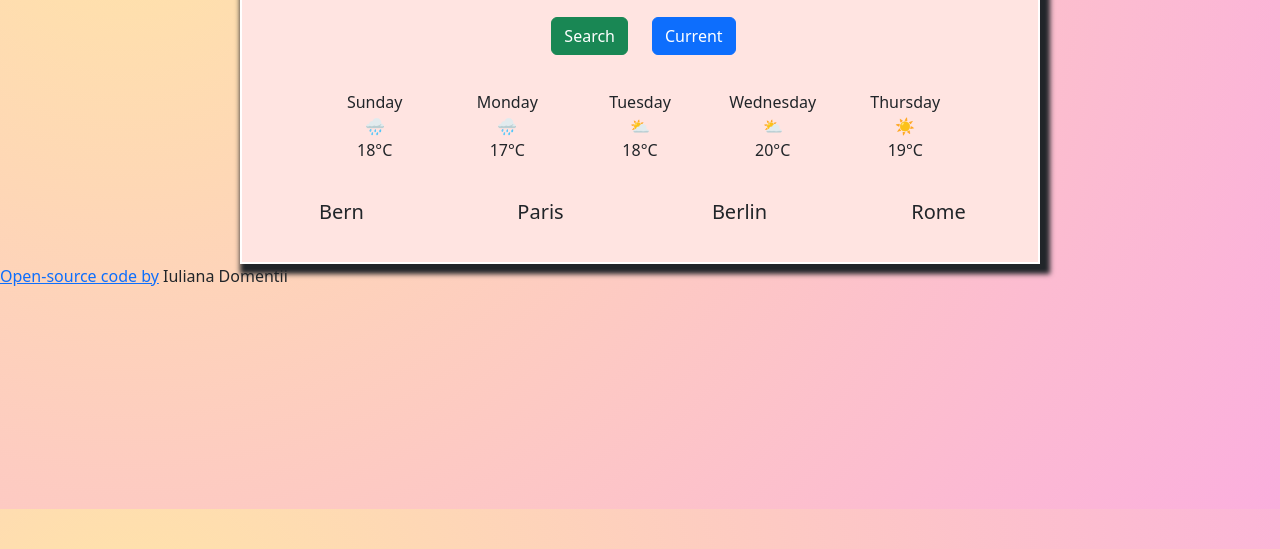
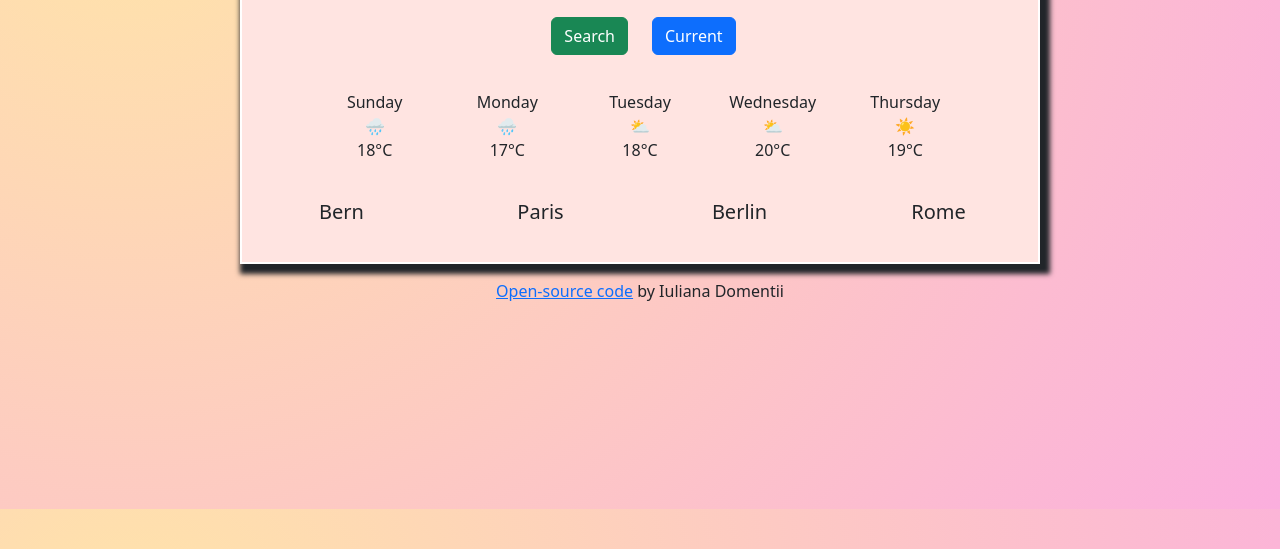
Before and after one commit to iuliana-domentii/weather-project, a plain HTML site: page index.html in a window 1280 px wide. Shown: the part 291-840 px from the top of the page. Drawn offline with nearby package versions, Linux system fonts and the light colour scheme.

Commit message:
added the name and link to my repo

```diff
--- a/index.html
+++ b/index.html
@@ -121,7 +121,13 @@
         <div class="col-3">Rome</div>
       </div>
     </div>
-    <a href="https://www.w3schools.com/" target="_blank">Open-source code by</a>
-    Iuliana Domentii
+    <div class="author">
+      <a
+        href="https://github.com/iuliana-domentii/weather-project"
+        target="_blank"
+        >Open-source code</a
+      >
+      by Iuliana Domentii
+    </div>
   </body>
 </html>
--- a/src/style.css
+++ b/src/style.css
@@ -65,3 +65,7 @@ body {
   padding-bottom: 35px;
   font-size: 20px;
 }
+.author {
+  margin-top: 15px;
+  text-align: center;
+}
```
